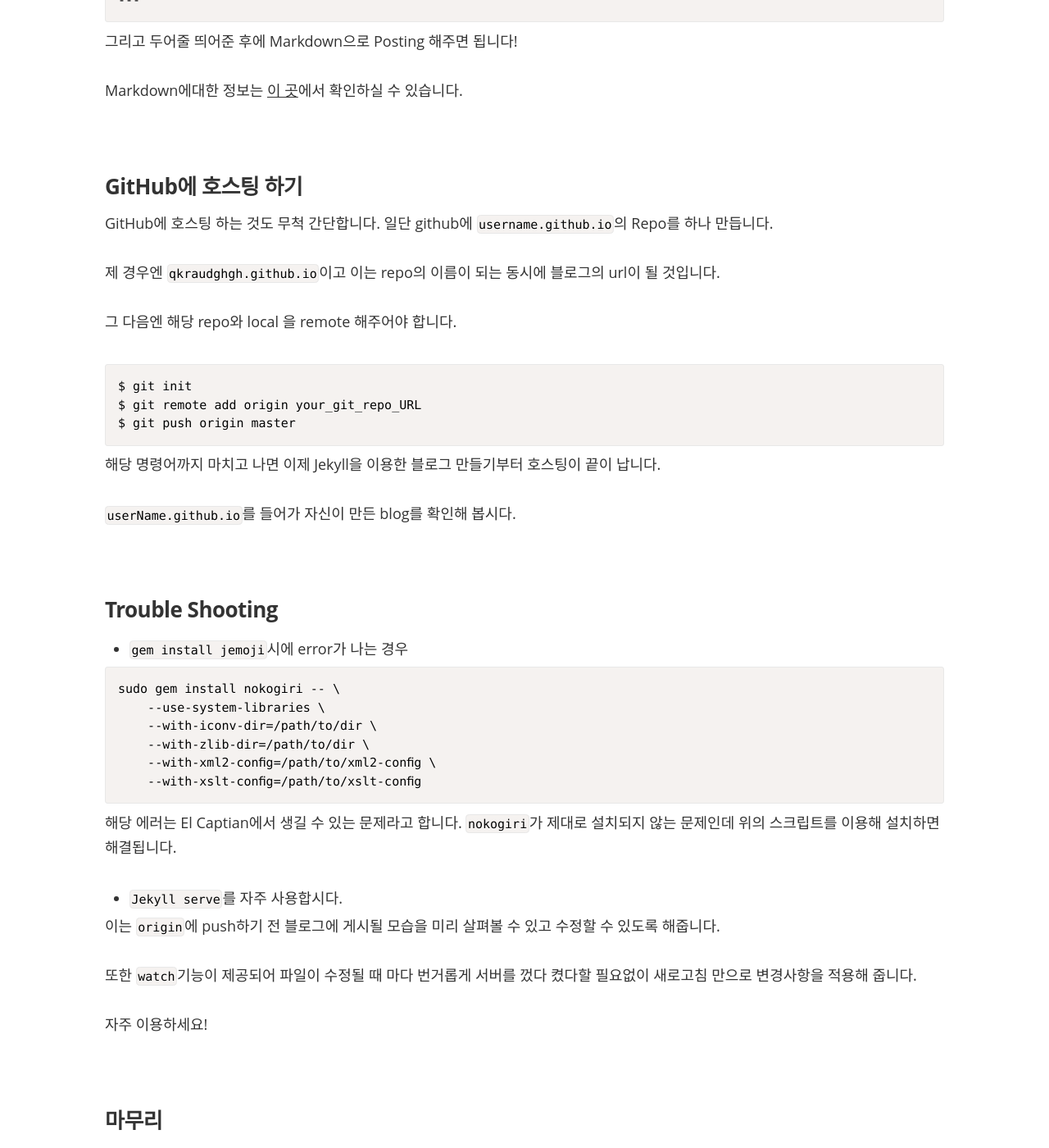
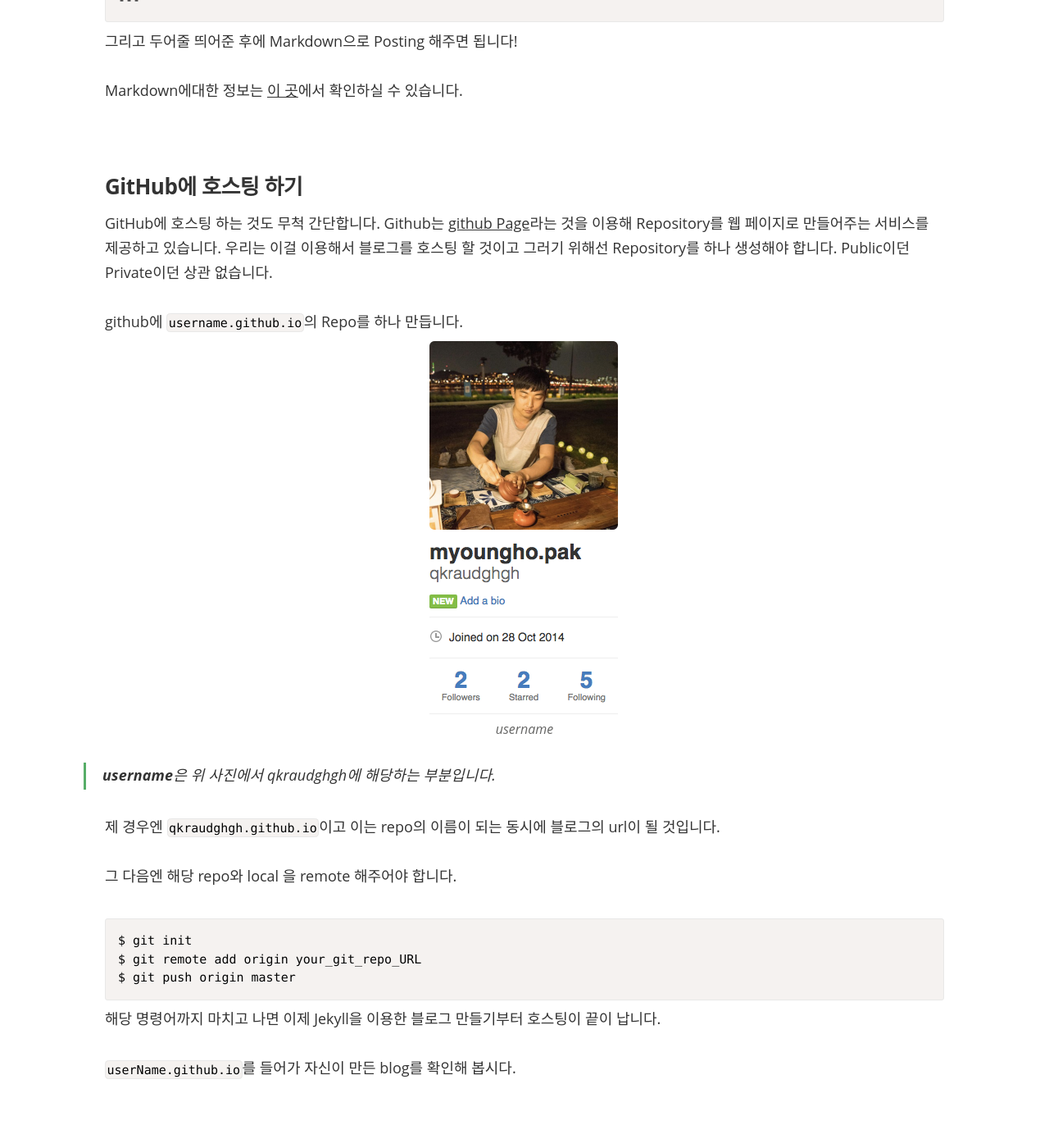
Before and after one commit to qkraudghgh/qkraudghgh.github.io, a Jekyll site: the page built from _posts/2016-07-02-jekyll-blog-setup.md, in a window 1280 px wide and 1400 px high, scrolled down 3175 px. Shown: the whole window at 82% size. Built offline with Jekyll 4.4.1, drawn with Linux system fonts in a browser that asks for light colours; nearby versions of some CDN libraries; some web fonts are replaced; comment, search, counter and statistics services are not loaded.

Commit message:
user name에 대한 설명 추가

```diff
--- a/_posts/2016-07-02-jekyll-blog-setup.md
+++ b/_posts/2016-07-02-jekyll-blog-setup.md
@@ -122,7 +122,12 @@
 # GitHub에 호스팅 하기
 
 GitHub에 호스팅 하는 것도 무척 간단합니다.
-일단 github에 `username.github.io`의 Repo를 하나 만듭니다.
+Github는 [github Page](https://pages.github.com/)라는 것을 이용해 Repository를 웹 페이지로 만들어주는 서비스를 제공하고 있습니다.
+우리는 이걸 이용해서 블로그를 호스팅 할 것이고 그러기 위해선 Repository를 하나 생성해야 합니다. Public이던 Private이던 상관 없습니다.
+
+github에 `username.github.io`의 Repo를 하나 만듭니다.
+![username](https://qkraudghgh.github.io/assets/images/username.png)
+> **username**은 위 사진에서 *qkraudghgh*에 해당하는 부분입니다.
 
 제 경우엔 `qkraudghgh.github.io`이고 이는 repo의 이름이 되는 동시에 블로그의 url이 될 것입니다.
 
```
Also changed, not shown: assets/images/username.png (added).
